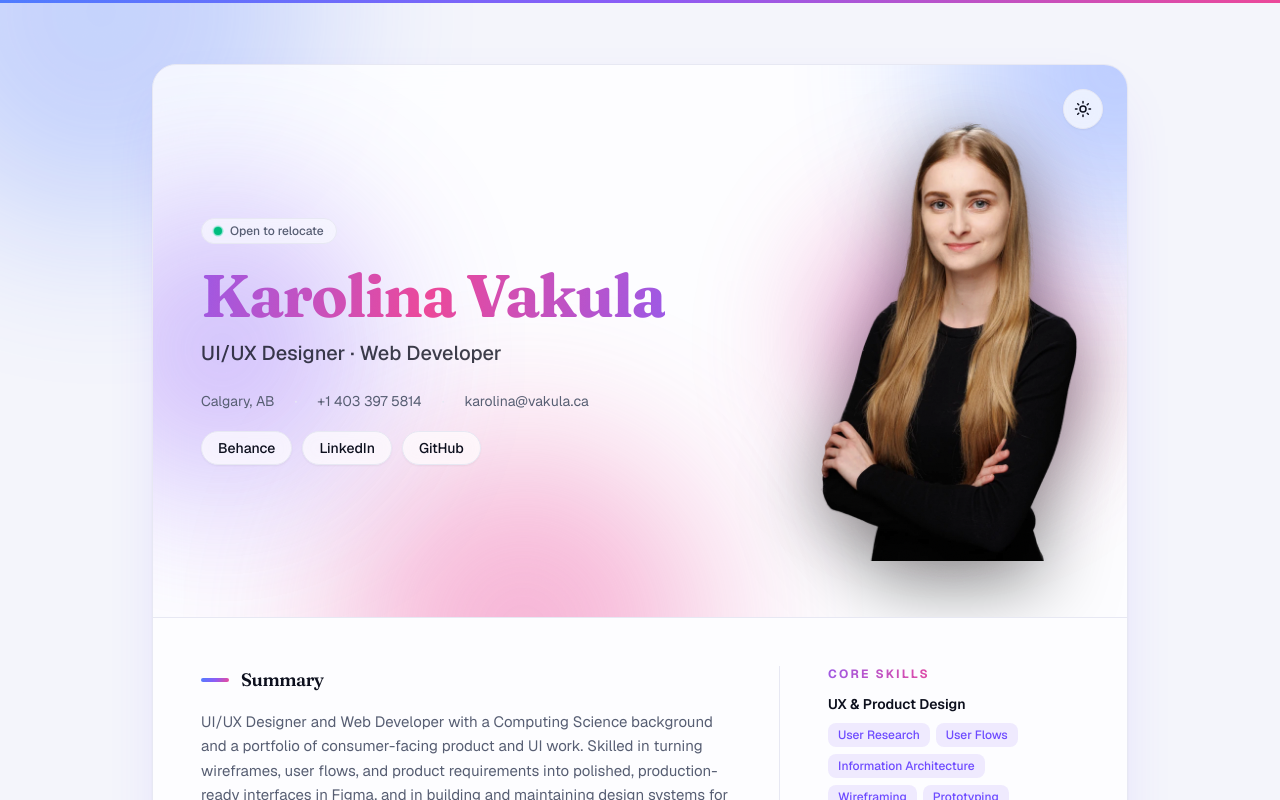
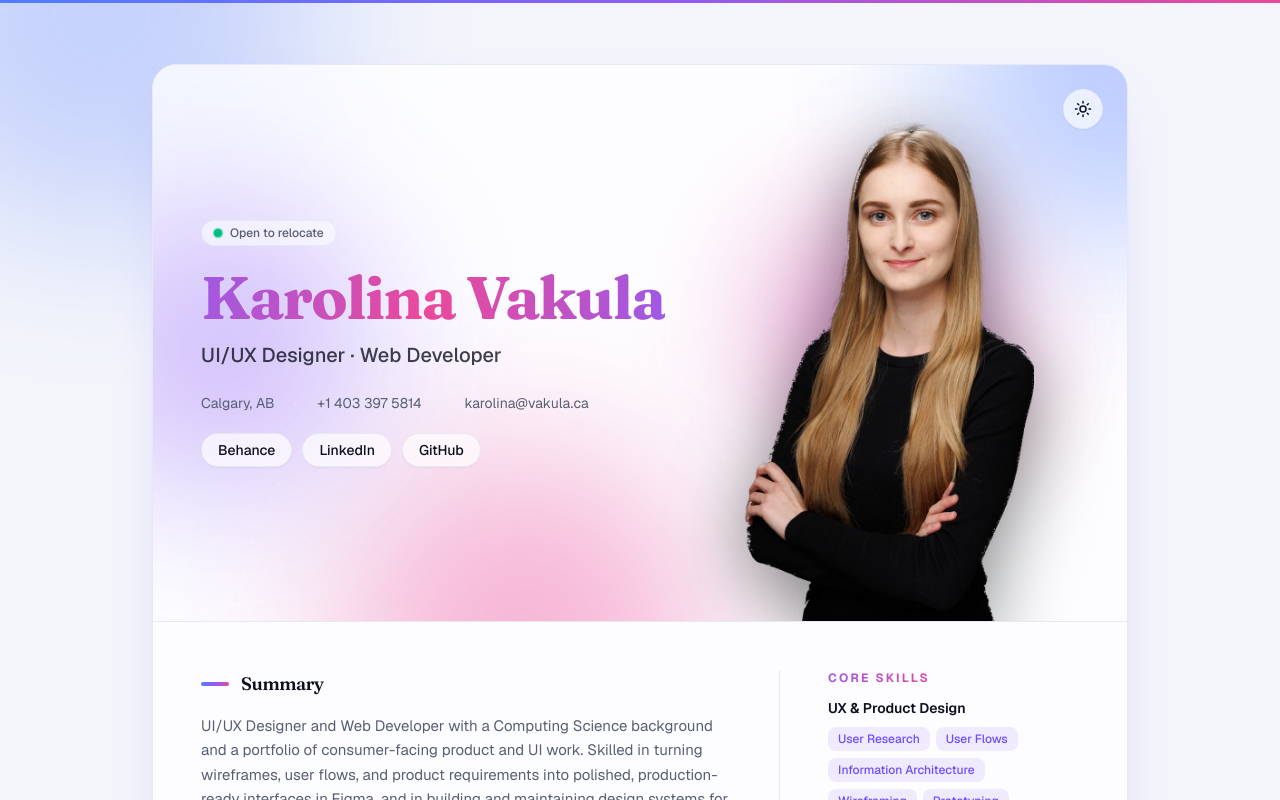
Before and after one commit to vakula-k/resume, a Next.js app: page / in a window 1280 px wide. Shown: the top 800 px of the page. Built offline with nearby package versions, Linux system fonts and the light colour scheme.

Commit message:
Refine header portrait: cleaner cutout, larger, bottom-aligned, centered
Removes the dark edge halo from the cutout, enlarges the portrait, centers it in the space beside the headline, aligns it flush to the header's bottom edge, and removes the hover movement.

```diff
--- a/src/components/Header.tsx
+++ b/src/components/Header.tsx
@@ -48,9 +48,9 @@ export function Header() {
         <ThemeToggle />
       </motion.div>
 
-      <div className="relative flex flex-col gap-9 lg:flex-row lg:items-center lg:justify-between lg:gap-12">
+      <div className="relative flex flex-col gap-9 lg:flex-row lg:items-end lg:gap-8">
         {/* Text column */}
-        <div className="min-w-0">
+        <div className="min-w-0 lg:self-center">
           <motion.span
             variants={item}
             className="inline-flex items-center gap-2 rounded-full border border-border bg-surface-2/70 px-3 py-1 text-xs font-medium text-muted backdrop-blur"
@@ -107,27 +107,24 @@ export function Header() {
           </motion.div>
         </div>
 
-        {/* Portrait — background removed so the figure sits within the design, grounded by a soft glow */}
-        <motion.div
-          variants={item}
-          whileHover={reduce ? undefined : { y: -5 }}
-          transition={{ type: "spring", stiffness: 300, damping: 20 }}
-          className="relative mx-auto shrink-0 lg:mx-0"
-        >
+        {/* Portrait — background removed, centered in the space beside the text and flush to the header base */}
+        <div className="flex justify-center lg:flex-1">
+          <motion.div variants={item} className="relative shrink-0 lg:-mb-14">
             <span
               aria-hidden
-            className="absolute left-1/2 top-1/2 -z-10 h-72 w-72 -translate-x-1/2 -translate-y-1/2 rounded-full opacity-55 blur-3xl"
+              className="absolute left-1/2 top-[42%] -z-10 h-72 w-72 -translate-x-1/2 -translate-y-1/2 rounded-full opacity-55 blur-3xl"
               style={{ background: "radial-gradient(circle, var(--grad-2), var(--grad-3) 45%, transparent 72%)" }}
             />
             {/* eslint-disable-next-line @next/next/no-img-element */}
             <img
               src="/portrait.webp"
               alt={resume.name}
-            width={532}
-            height={900}
-            className="relative block h-[340px] w-auto object-contain drop-shadow-[0_18px_38px_rgba(0,0,0,0.5)] sm:h-[400px] lg:h-[440px]"
+              width={644}
+              height={1100}
+              className="relative block h-[380px] w-auto object-contain drop-shadow-[0_18px_38px_rgba(0,0,0,0.5)] sm:h-[440px] lg:h-[500px]"
             />
           </motion.div>
+        </div>
       </div>
     </motion.header>
   );
```
Also changed, not shown: public/portrait.webp. Lines whose indentation alone changed are shown as unchanged.
